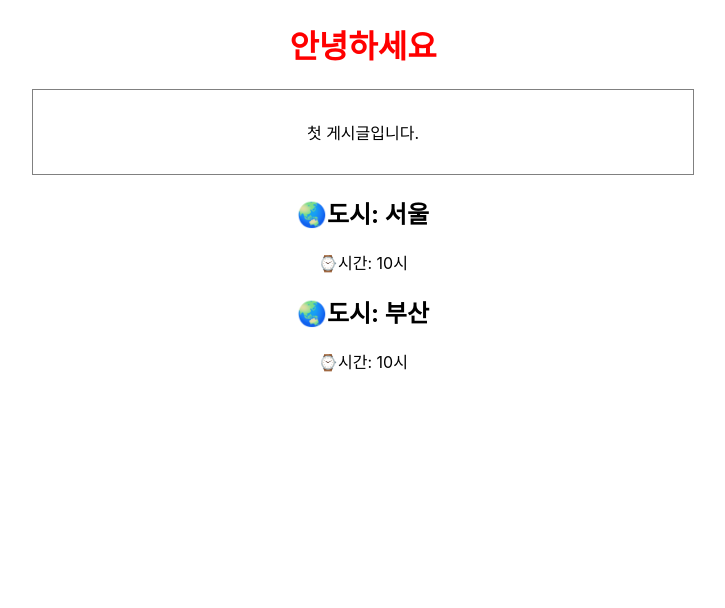
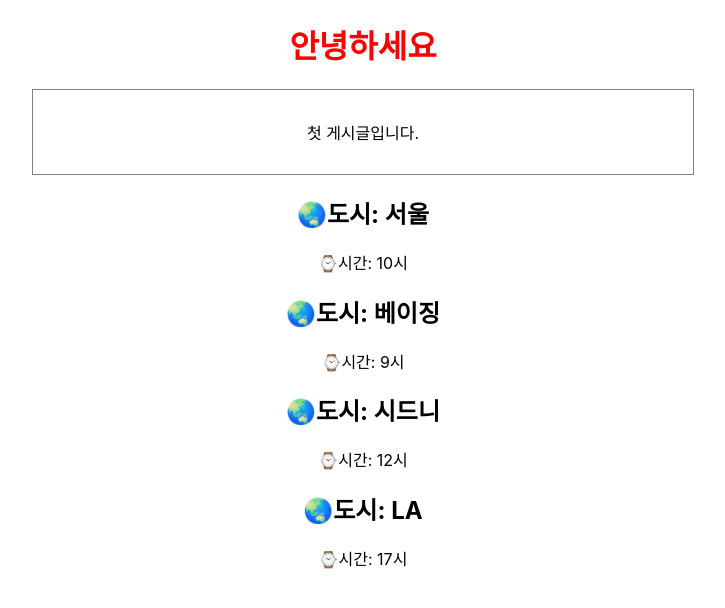
Before and after one commit to baaaam771/react_basic, a React (Create React App) app: page / in a window 1280 px wide. Shown: the top 608 px of the page, without its empty margins (277-1002 px from the left). Built offline with nearby package versions, Linux system fonts and the light colour scheme.

Commit message:
add city

```diff
--- a/src/App.js
+++ b/src/App.js
@@ -19,7 +19,9 @@ function App() {
         첫 게시글입니다.
       </div>
       <WorldClock city={'서울'} time={10} />
-      <WorldClock city={'부산'} time={10} />
+      <WorldClock city={'베이징'} time={9} />
+      <WorldClock city={'시드니'} time={12} />
+      <WorldClock city={'LA'} time={17} />
     </div>
   );
 }
```
